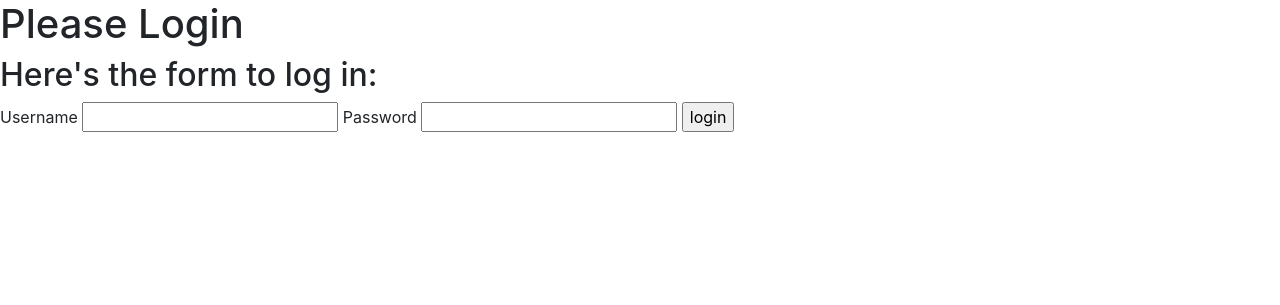
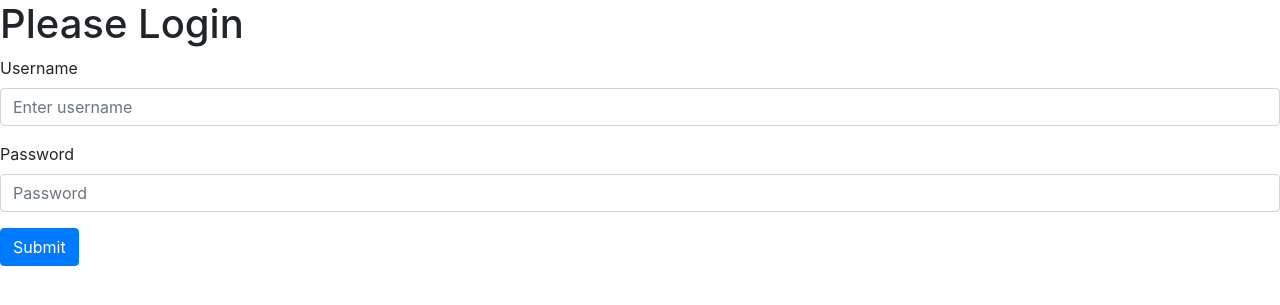
Before and after one commit to noeljane/django_fun, a Django app: page /accounts/login/ in a window 1280 px wide. Shown: the part 56-361 px from the top of the page. Run offline with Django 3.2, Linux system fonts and the light colour scheme; some libraries are stand-ins or nearby versions.

Commit message:
fix typo in views.py

```diff
--- a/accounts/templates/login.html
+++ b/accounts/templates/login.html
@@ -9,24 +9,29 @@
     {% block base %}
 
     <h1>{{title}} </h1>
+    {# this is the bootstrap form#}
     {% if error %}
       <h5>{{error}}</h5>
+
     {% else %}
-      <h2>Here's the form to log in:</h2>
-      <form action="{% url 'login' %}" method="POST ">
+    <form action="{% url 'login' %}" method="POST">
       {% csrf_token %}
-        <label>Username</label>
-        <input type="text" name="username"  required />
 
-        <label>Password</label>
-        <input type="password" name="password" required />
+      <div class="form-group">
+        <label for="exampleInputUsername">Username</label>
+        <input type="text" class="form-control" id="exampleInputUsername"  placeholder="Enter username" required />
+      </div>
 
-        <input type="submit" value="login">
+      <div class="form-group">
+        <label for="exampleInputPassword1">Password</label>
+        <input type="password" class="form-control" id="exampleInputPassword1" placeholder="Password" required />
+      </div>
+
+      <button type="submit" class="btn btn-primary" value="login">Submit</button>
     </form>
     {% endif %}
+    {% endblock %}
 
-
-    {% endblock %}
 
   </body>
 </html>
--- a/accounts/views.py
+++ b/accounts/views.py
@@ -25,7 +25,7 @@ def signup(request):
 def login(request):
     if request.method == 'POST':
         user = auth.authenticate(
-        email = request.POST['username'],
+        username = request.POST['username'],
         password = request.POST['password']
         )
         if user is not None:
```
Lines whose indentation alone changed are shown as unchanged.
